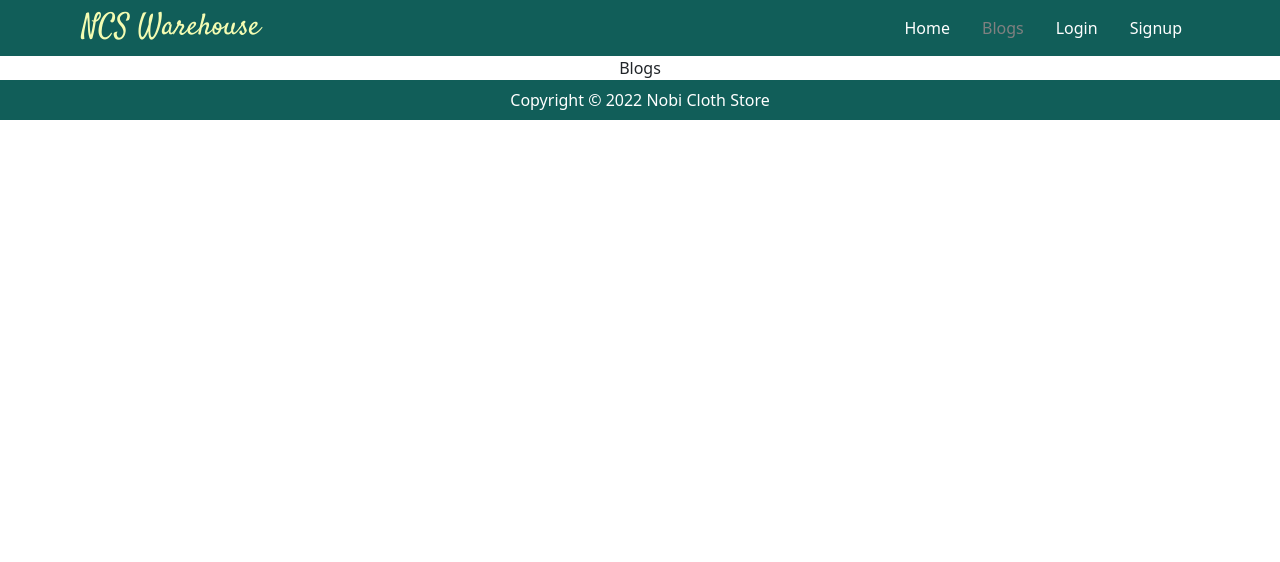
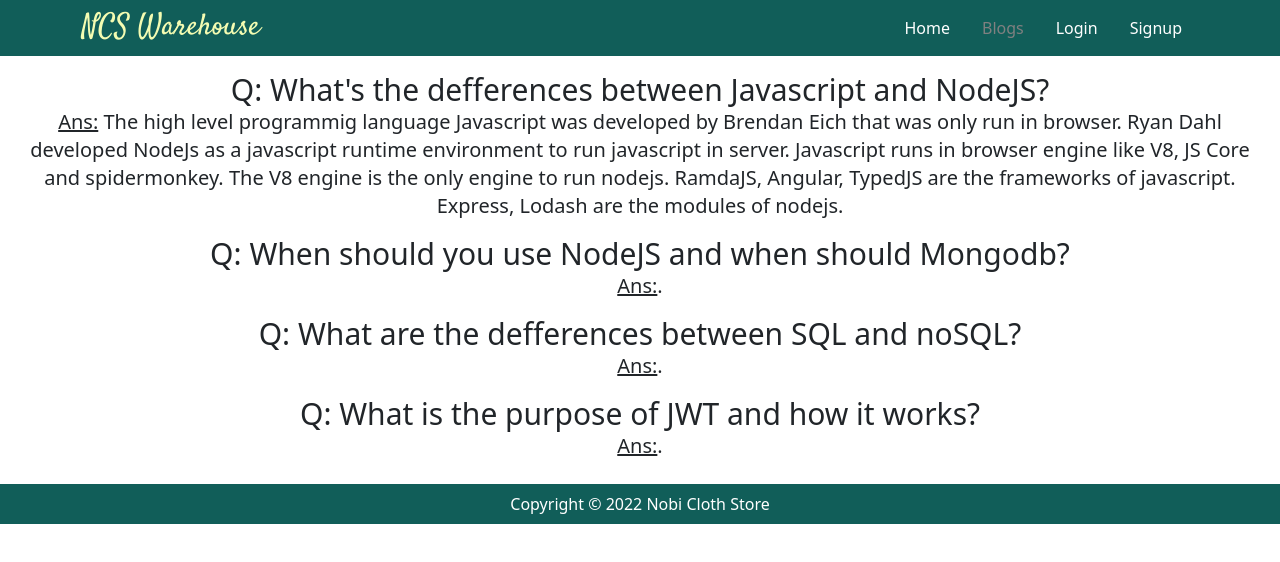
Before and after one commit to nurulislamrimon/NCS-Warehouse-client-Assignment-11, a React (Create React App) app: page /blogs in a window 1280 px wide. Shown: the top 562 px of the page. Built offline with nearby package versions, Linux system fonts and the light colour scheme; no server answers.

Commit message:
blog started

```diff
--- a/src/CustomHooks/useBannerData.js
+++ b/src/CustomHooks/useBannerData.js
@@ -3,7 +3,7 @@ import React, { useEffect, useState } from 'react';
 const useBannerData = () => {
     const [banners, setBanners] = useState([]);
     useEffect(() => {
-        fetch('http://localhost:5000/banners')
+        fetch('https://nameless-hamlet-70998.herokuapp.com/banners')
             .then(res => res.json())
             .then(data => setBanners(data))
     }, [])
--- a/src/CustomHooks/useDeleteProduct.js
+++ b/src/CustomHooks/useDeleteProduct.js
@@ -4,7 +4,7 @@ import { toast } from 'react-toastify';
 const useDeleteProduct = () => {
     const [remainingInventory, setRemainingInventory] = useState({})
     const handleDelete = (id) => {
-        fetch(`http://localhost:5000/manage/${id}`, {
+        fetch(`https://nameless-hamlet-70998.herokuapp.com/manage/${id}`, {
             method: 'DELETE'
         })
             .then(res => res.json())
--- a/src/CustomHooks/useGetProduct.js
+++ b/src/CustomHooks/useGetProduct.js
@@ -3,7 +3,7 @@ import React, { useEffect, useState } from 'react';
 const useGetProduct = (id) => {
     const [inventory, setInventory] = useState({});
     useEffect(() => {
-        fetch(`http://localhost:5000/inventory/${id}`)
+        fetch(`https://nameless-hamlet-70998.herokuapp.com/inventory/${id}`)
             .then(res => res.json())
             .then(data => setInventory(data))
     }, [id])
--- a/src/CustomHooks/useInventory.js
+++ b/src/CustomHooks/useInventory.js
@@ -3,7 +3,7 @@ import React, { useEffect, useState } from 'react';
 const useInventory = (limit, sort) => {
     const [inventories, setinventories] = useState([]);
     useEffect(() => {
-        fetch(`http://localhost:5000/inventory?limit=${limit}&sort=${sort}`)
+        fetch(`https://nameless-hamlet-70998.herokuapp.com/inventory?limit=${limit}&sort=${sort}`)
             .then(res => res.json())
             .then(data => setinventories(data))
     }, [limit, sort])
--- a/src/CustomHooks/useUpdateProduct.js
+++ b/src/CustomHooks/useUpdateProduct.js
@@ -4,7 +4,7 @@ import React, { useState } from 'react';
 const useUpdateProduct = () => {
     const [updateInfo, setUpdateInfo] = useState({});
     const handleUpdateProduct = (id, newInfo) => {
-        fetch(`http://localhost:5000/inventory/${id}`, {
+        fetch(`https://nameless-hamlet-70998.herokuapp.com/inventory/${id}`, {
             method: 'put',
             headers: { 'content-type': 'application/json' },
             body: JSON.stringify(newInfo)
--- a/src/Pages/AddProduct/AddProduct.js
+++ b/src/Pages/AddProduct/AddProduct.js
@@ -18,7 +18,7 @@ const AddProduct = () => {
         const sold = 0;
         const newProduct = { name, price, quantity, supplier, picture, description, email, sold }
 
-        fetch('http://localhost:5000/add', {
+        fetch('https://nameless-hamlet-70998.herokuapp.com/add', {
             method: 'POST',
             headers: { "content-type": "application/json" },
             body: JSON.stringify(newProduct)
--- a/src/Pages/Blogs/Blogs.js
+++ b/src/Pages/Blogs/Blogs.js
@@ -2,9 +2,16 @@ import React from 'react';
 
 const Blogs = () => {
     return (
-        <div>
-            Blogs
-        </div>
+        <article className='m-4'>
+            <h1 className='md:text-3xl text-xl pt-3'>Q: What's the defferences between Javascript and NodeJS?</h1>
+            <p className='md:text-xl text-md'> <u>Ans:</u> The high level programmig language Javascript was developed by Brendan Eich that was only run in browser. Ryan Dahl developed NodeJs as a javascript runtime environment to run javascript in server. Javascript runs in browser engine like V8, JS Core and spidermonkey. The V8 engine is the only engine to run nodejs. RamdaJS,  Angular, TypedJS are the frameworks of javascript. Express, Lodash are the modules of nodejs.</p>
+            <h1 className='md:text-3xl text-xl pt-3'>Q: When should you use NodeJS and when should Mongodb?</h1>
+            <p className='md:text-xl text-md'> <u>Ans:</u>.</p>
+            <h1 className='md:text-3xl text-xl pt-3'>Q: What are the defferences between SQL and noSQL?</h1>
+            <p className='md:text-xl text-md'> <u>Ans:</u>.</p>
+            <h1 className='md:text-3xl text-xl pt-3'>Q: What is the purpose of JWT and how it works?</h1>
+            <p className='md:text-xl text-md'> <u>Ans:</u>.</p>
+        </article>
     );
 };
 
--- a/src/Pages/Login/Login.js
+++ b/src/Pages/Login/Login.js
@@ -23,7 +23,9 @@ const Login = () => {
         signInWithEmailAndPassword(email, password);
     }
     sending && toast(`Reset link sended to ${resetEmail.current.value}`)
-    if (user || fbuser) { navigate(from) }
+    if (user || fbuser) {
+        navigate(from, { replace: true })
+    }
     return (
         <section className='md:w-1/2 mx-auto px-2 my-5'>
             <h1 className='text-4xl text-center my-4 '>Log in</h1>
--- a/src/Pages/ManageInventory/ManageInventory.js
+++ b/src/Pages/ManageInventory/ManageInventory.js
@@ -12,7 +12,7 @@ const ManageInventory = () => {
     const handleDeleteProduct = (id) => {
         const confirmation = window.confirm('Are you sure want to delete this product?');
         if (confirmation) {
-            fetch(`http://localhost:5000/manage/${id}`, {
+            fetch(`https://nameless-hamlet-70998.herokuapp.com/manage/${id}`, {
                 method: 'DELETE'
             })
                 .then(res => res.json())
--- a/src/Pages/UpdateInventory/UpdateInventory.js
+++ b/src/Pages/UpdateInventory/UpdateInventory.js
@@ -10,7 +10,7 @@ const UpdateInventory = () => {
 
     const handleFormSubmit = (e) => {
         e.preventDefault();
-        fetch(`http://localhost:5000/inventory/${id}`, {
+        fetch(`https://nameless-hamlet-70998.herokuapp.com/inventory/${id}`, {
             method: 'put',
             headers: { 'content-type': 'application/json' },
             body: JSON.stringify(inventory)
--- a/src/Pages/UpdateProductQuantity/UpdateProductQuantity.js
+++ b/src/Pages/UpdateProductQuantity/UpdateProductQuantity.js
@@ -16,7 +16,7 @@ const UpdateProductQuantity = () => {
     }
 
     const handleDeliveredItem = () => {
-        fetch(`http://localhost:5000/inventory/${id}`, {
+        fetch(`https://nameless-hamlet-70998.herokuapp.com/inventory/${id}`, {
             method: 'put',
             headers: { 'content-type': 'application/json' },
             body: JSON.stringify(inventory)
@@ -32,7 +32,7 @@ const UpdateProductQuantity = () => {
         const newQuantity = parseInt(quantity) + parseInt(newAdded);
         const newData = { quantity: newQuantity, ...rest };
 
-        fetch(`http://localhost:5000/inventory/${id}`, {
+        fetch(`https://nameless-hamlet-70998.herokuapp.com/inventory/${id}`, {
             method: 'put',
             headers: { 'content-type': 'application/json' },
             body: JSON.stringify(newData)
@@ -48,7 +48,7 @@ const UpdateProductQuantity = () => {
     }
     return (
         <section className='mb-2 w-3/4 md:w-2/4 mx-auto'>
-            <h1 className='text-2xl md:text-2xl text-center underline'>Update the product</h1>
+            <h1 className='text-2xl md:text-4xl text-center underline'>Update the product</h1>
             <h2 className='text-center text-lg md:text-2xl my-2 fw-bold text-teal-800'>{inventory.name}</h2>
             <div className="grid md:grid-cols-2 align-items-center">
                 <img src={inventory.picture} alt="Product" className='md:order-2' />
```
Also changed, not shown: src/Pages/MyItems/MyItems.js (+4 -4 lines).
